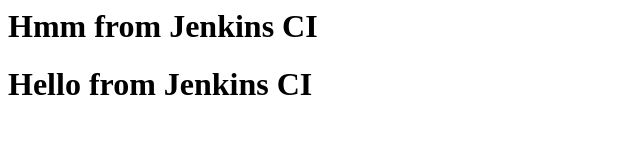
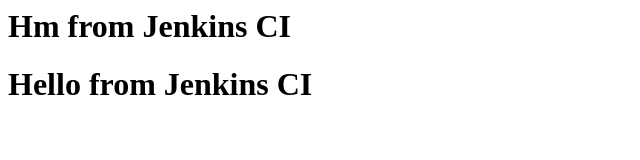
Before and after one commit to sohailsyed-star/jenkins-ci-demo, a plain HTML site: page index.html in a window 1280 px wide. Shown: the whole page, without its empty margins (0-640 px from the left). Drawn offline with Linux system fonts and the light colour scheme.

Commit message:
index.html

```diff
--- a/index.html
+++ b/index.html
@@ -1,2 +1,2 @@
-<h1>Hmm from Jenkins CI</h1>
+<h1>Hm from Jenkins CI</h1>
 <h1>Hello from Jenkins CI</h1>
```
